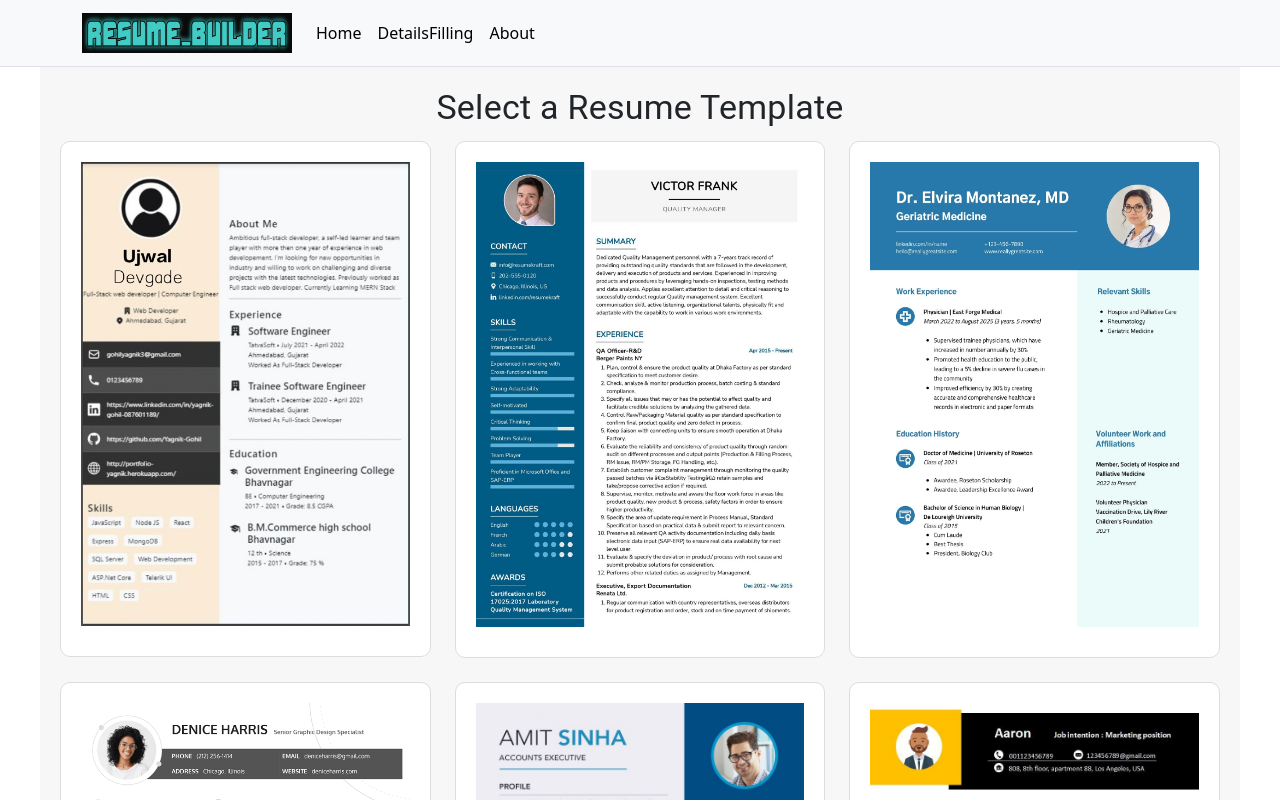
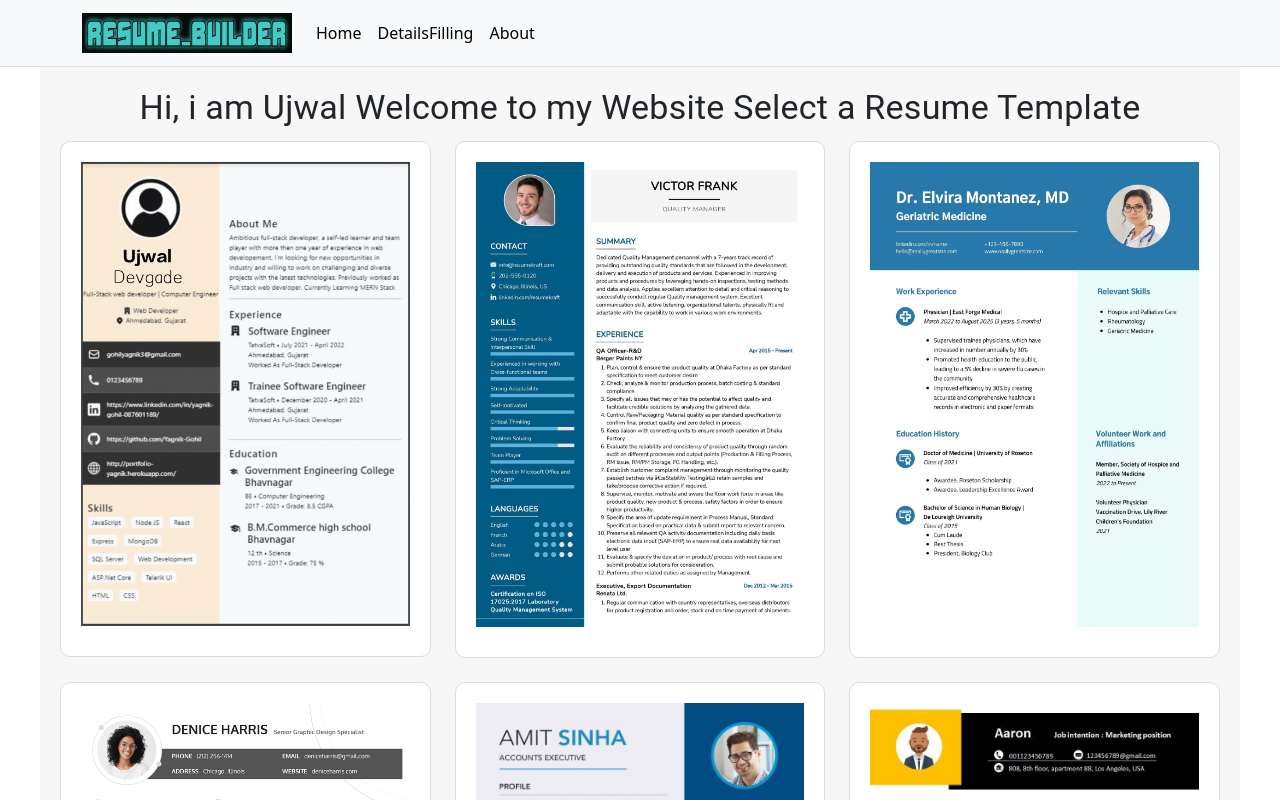
Before and after one commit to Ujwaldevgade/Almabetter-Resume-Builder, a React (Create React App) app: page / in a window 1280 px wide. Shown: the top 800 px of the page. Built offline with nearby package versions, Linux system fonts and the light colour scheme.

Commit message:
Update Home.js

```diff
--- a/src/components/Home.js
+++ b/src/components/Home.js
@@ -23,6 +23,8 @@ const Home = () => {
   return (
     <div className="container1">
       <Typography variant="h4" gutterBottom>
+        Hi, i am Ujwal
+        Welcome to my Website
         Select a Resume Template
       </Typography>
       <Grid container spacing={3}>
```
